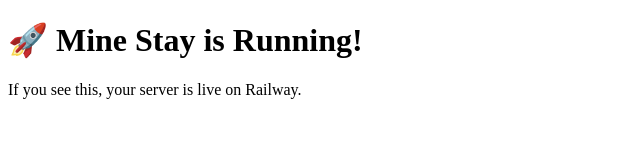
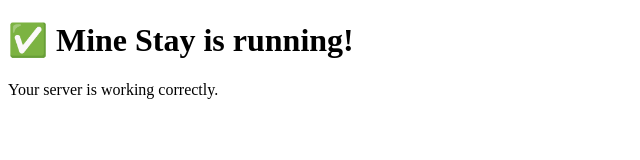
Before and after one commit to jay171717/mine-stay, a website: page public/index.html in a window 1280 px wide. Shown: the whole page, without its empty margins (0-640 px from the left). Drawn offline with Linux system fonts and the light colour scheme.

Commit message:
Update index.html

```diff
--- a/public/index.html
+++ b/public/index.html
@@ -2,10 +2,11 @@
 <html lang="en">
 <head>
   <meta charset="UTF-8">
+  <meta name="viewport" content="width=device-width, initial-scale=1.0">
   <title>Mine Stay</title>
 </head>
 <body>
-  <h1>🚀 Mine Stay is Running!</h1>
-  <p>If you see this, your server is live on Railway.</p>
+  <h1>✅ Mine Stay is running!</h1>
+  <p>Your server is working correctly.</p>
 </body>
 </html>
```
